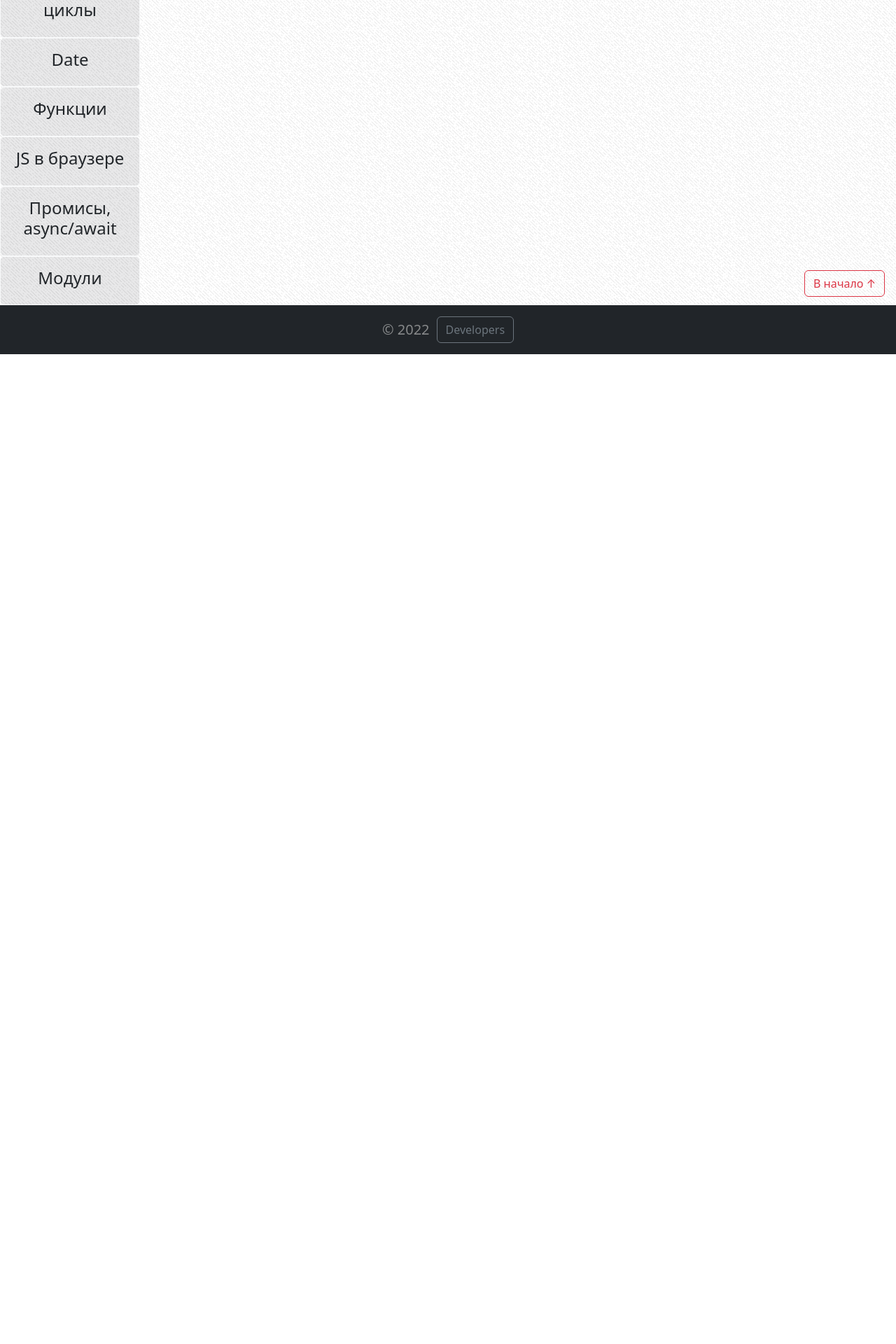
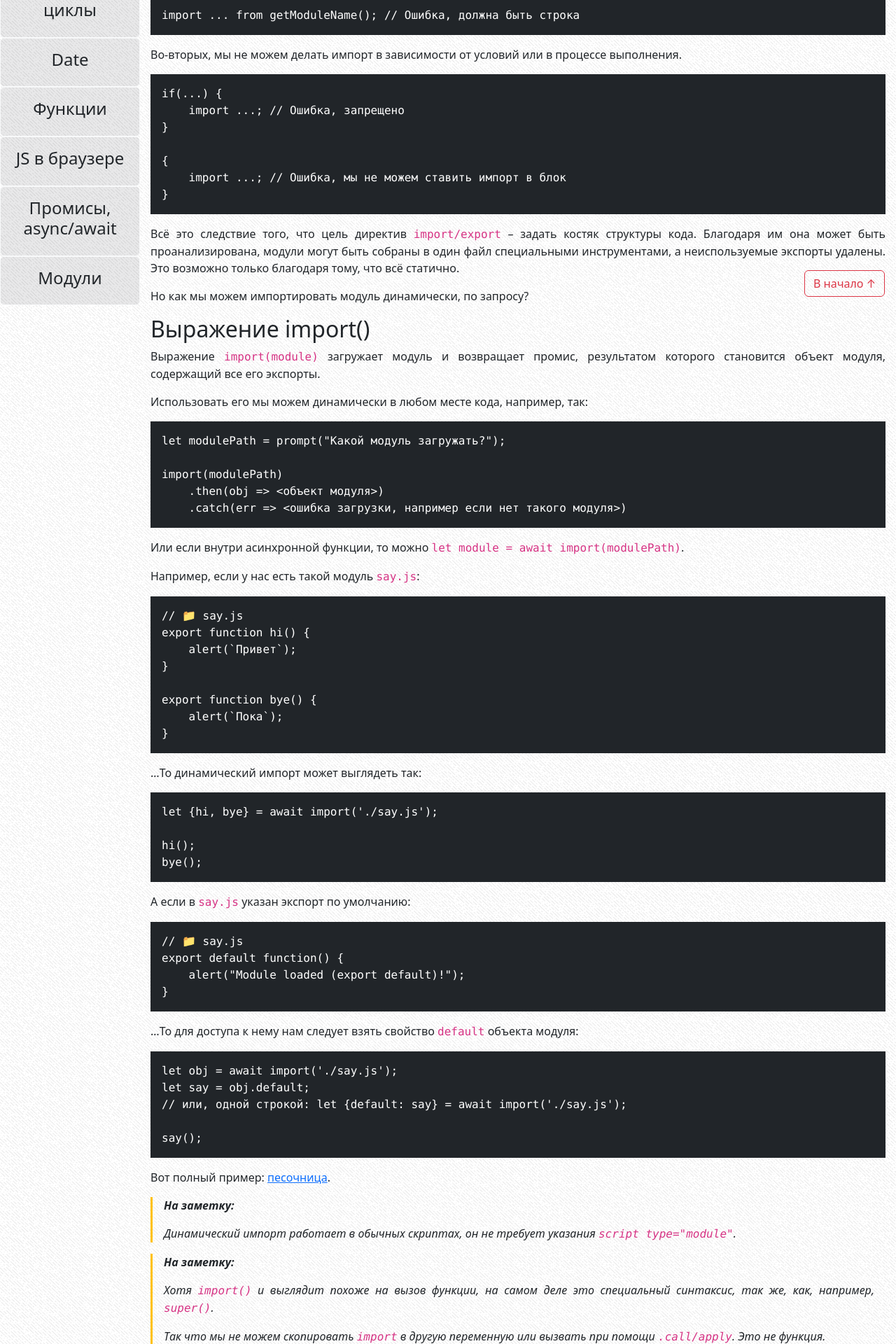
Before and after one commit to Pixel-King/CoreJS, a React (Create React App) app in the folder corejs-dev/: page /theory/articlesTheory/DynamicImport in a window 1280 px wide. Shown: the part 360-2280 px from the top of the page at 70% size. Before the commit the page ends 866 px from the top, so only its background shows below. Built offline with nearby package versions, Linux system fonts and the light colour scheme.

Commit message:
feat: add dynamic import article

```diff
--- a/corejs-dev/src/components/Theory/TheoryPage.tsx
+++ b/corejs-dev/src/components/Theory/TheoryPage.tsx
@@ -53,6 +53,7 @@ import ObjectKeysValuesEntries from "./articlesTheory/ObjectKeysValuesEntries";
 import DestructuringAssignment from "./articlesTheory/DestructuringAssignment";
 import ModulesIntro from "./articlesTheory/ModulesIntro";
 import ExportImport from "./articlesTheory/ExportImport";
+import DynamicImport from "./articlesTheory/DynamicImport";
 
 import DataTypesArticleList from "./articlesLists/DataTypesArticlesList";
 import VariableArticlelList from "./articlesLists/VariablesArticlesList";
@@ -152,6 +153,7 @@ const TheoryPage: React.FC = () => {
 
                     <Route path='articlesTheory/ModulesIntro' element={ <ModulesIntro /> } />
                     <Route path='articlesTheory/ExportImport' element={ <ExportImport /> } />
+                    <Route path='articlesTheory/DynamicImport' element={ <DynamicImport /> } />
                 </Routes>
             </div>
             {scrollButton}
--- a/corejs-dev/src/components/Theory/articlesLists/ModulesArticlesList.tsx
+++ b/corejs-dev/src/components/Theory/articlesLists/ModulesArticlesList.tsx
@@ -11,6 +11,9 @@ const ModulesArticlesList: React.FC = () => {
         </Nav.Item>,
         <Nav.Item key={'ExportImport-article'}>
             <Link to='./articlesTheory/ExportImport' onClick={ () => scrollUp()} className={`article-nav-link d-block ${loc.pathname === '/theory/articlesTheory/ExportImport' ? 'bg-danger bg-opacity-10 border border-danger rounded fw-semibold' : ''} ExportImport`}>Экспорт и импорт</Link>
+        </Nav.Item>,
+        <Nav.Item key={'DynamicImport-article'}>
+            <Link to='./articlesTheory/DynamicImport' onClick={ () => scrollUp()} className={`article-nav-link d-block ${loc.pathname === '/theory/articlesTheory/DynamicImport' ? 'bg-danger bg-opacity-10 border border-danger rounded fw-semibold' : ''} DynamicImport`}>Динамические импорты</Link>
         </Nav.Item>
     ];
 
--- /dev/null
+++ b/corejs-dev/src/components/Theory/articlesTheory/DynamicImport.tsx
@@ -0,0 +1,99 @@
+import * as React from 'react';
+
+const DynamicImport: React.FC =() => {
+    return (
+    <>
+
+    <h1>Динамические импорты</h1>
+    <p>Инструкции экспорта и импорта, которые мы рассматривали в предыдущей главе, называются «статическими». Синтаксис у них весьма простой и строгий.</p>
+    <p>Во-первых, мы не можем динамически задавать никакие из параметров import.</p>
+    <p>Путь к модулю должен быть строковым примитивом и не может быть вызовом функции. Вот так работать не будет:</p>
+    <pre className="text-bg-dark px-3 py-3">
+        <code className="fs-6">
+        {`import ... from getModuleName(); // Ошибка, должна быть строка`}
+        </code>
+    </pre>
+    <p>Во-вторых, мы не можем делать импорт в зависимости от условий или в процессе выполнения.</p>
+    <pre className="text-bg-dark px-3 py-3">
+        <code className="fs-6">
+        {`if(...) {
+    import ...; // Ошибка, запрещено
+}
+
+{
+    import ...; // Ошибка, мы не можем ставить импорт в блок
+}`}
+        </code>
+    </pre>
+    <p>Всё это следствие того, что цель директив <code className="fs-6">import/export</code> – задать костяк структуры кода. Благодаря им она может быть проанализирована, модули могут быть собраны в один файл специальными инструментами, а неиспользуемые экспорты удалены. Это возможно только благодаря тому, что всё статично.</p>
+    <p>Но как мы можем импортировать модуль динамически, по запросу?</p>
+    <h2>Выражение import()</h2>
+    <p>Выражение <code className="fs-6">import(module)</code> загружает модуль и возвращает промис, результатом которого становится объект модуля, содержащий все его экспорты.</p>
+    <p>Использовать его мы можем динамически в любом месте кода, например, так:</p>
+    <pre className="text-bg-dark px-3 py-3">
+        <code className="fs-6">
+        {`let modulePath = prompt("Какой модуль загружать?");
+
+import(modulePath)
+    .then(obj => <объект модуля>)
+    .catch(err => <ошибка загрузки, например если нет такого модуля>)`}
+        </code>
+    </pre>
+    <p>Или если внутри асинхронной функции, то можно <code className="fs-6">let module = await import(modulePath)</code>.</p>
+    <p>Например, если у нас есть такой модуль <code className="fs-6">say.js</code>:</p>
+    <pre className="text-bg-dark px-3 py-3">
+        <code className="fs-6">
+        {`// 📁 say.js
+export function hi() {
+    alert(\`Привет\`);
+}
+
+export function bye() {
+    alert(\`Пока\`);
+}`}
+        </code>
+    </pre>
+    <p>…То динамический импорт может выглядеть так:</p>
+    <pre className="text-bg-dark px-3 py-3">
+        <code className="fs-6">
+        {`let {hi, bye} = await import('./say.js');
+
+hi();
+bye();`}
+        </code>
+    </pre>
+    <p>А если в <code className="fs-6">say.js</code> указан экспорт по умолчанию:</p>
+    <pre className="text-bg-dark px-3 py-3">
+        <code className="fs-6">
+        {`// 📁 say.js
+export default function() {
+    alert("Module loaded (export default)!");
+}`}
+        </code>
+    </pre>
+    <p>…То для доступа к нему нам следует взять свойство <code className="fs-6">default</code> объекта модуля:</p>
+    <pre className="text-bg-dark px-3 py-3">
+        <code className="fs-6">
+        {`let obj = await import('./say.js');
+let say = obj.default;
+// или, одной строкой: let {default: say} = await import('./say.js');
+
+say();`}
+        </code>
+    </pre>
+    <p>Вот полный пример: <a href="https://plnkr.co/edit/FW9PulnQJs2WvRS4?p=preview&preview">песочница</a>.</p>
+    <div className="fst-italic border-3 border-start border-warning px-3">
+        <p><strong>На заметку:</strong></p>
+        <p>Динамический импорт работает в обычных скриптах, он не требует указания <code className="fs-6">script type="module"</code>.</p>
+    </div>
+    <div className="fst-italic border-3 border-start border-warning px-3">
+        <p><strong>На заметку:</strong></p>
+        <p>Хотя <code className="fs-6">import()</code> и выглядит похоже на вызов функции, на самом деле это специальный синтаксис, так же, как, например, <code className="fs-6">super()</code>.</p>
+        <p>Так что мы не можем скопировать <code className="fs-6">import</code> в другую переменную или вызвать при помощи <code className="fs-6">.call/apply</code>. Это не функция.</p>
+    </div>
+
+    </>
+    );
+}
+
+export default DynamicImport;
```
